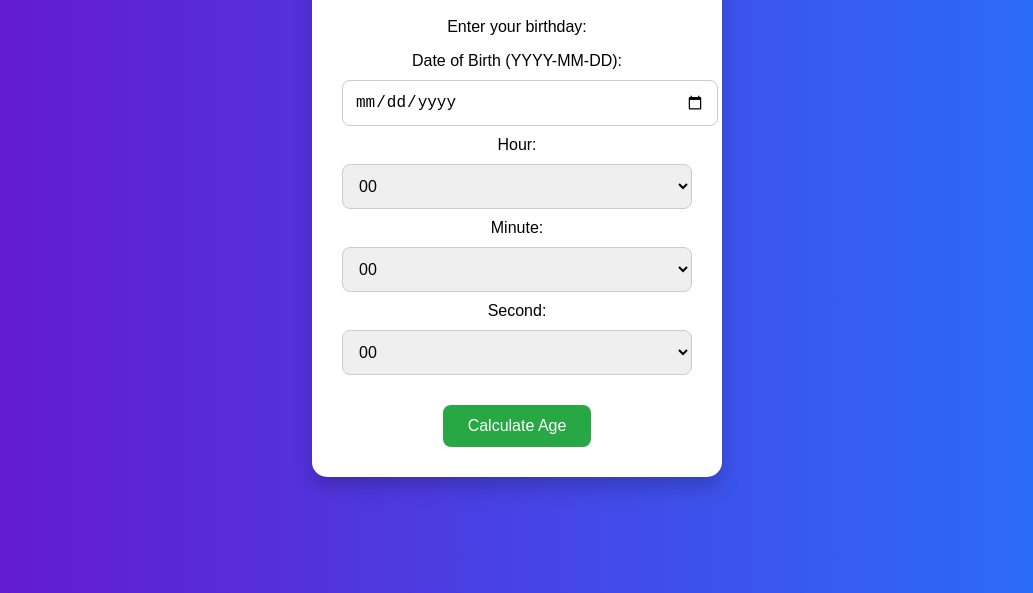
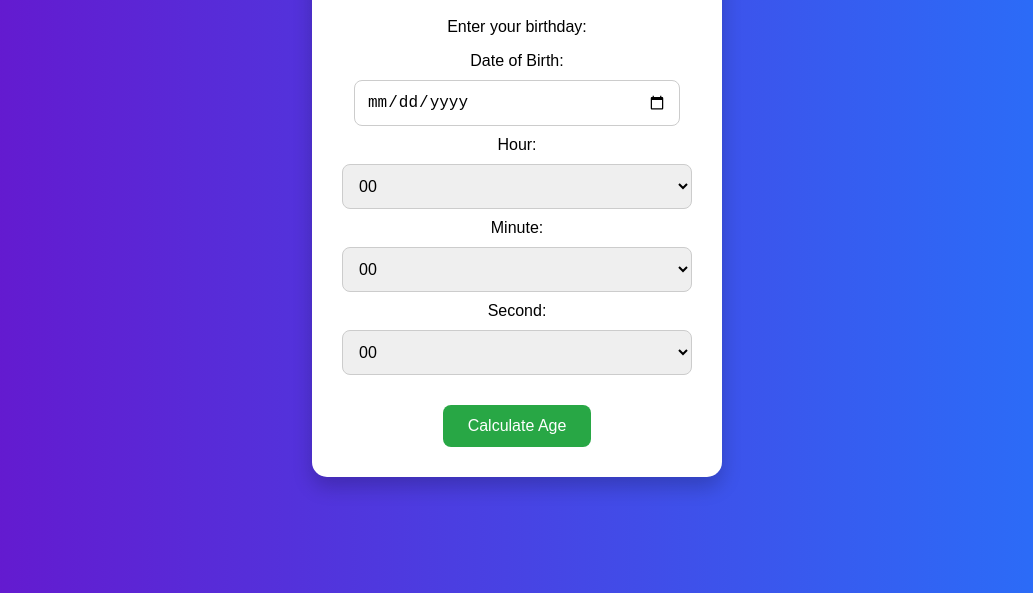
Before and after one commit to naddot/how-old, a plain HTML site: page index.html in a window 1280 px wide. Shown: the part 207-800 px from the top of the page, without its empty margins (123-1156 px from the left). Drawn offline with Linux system fonts and the light colour scheme.

Commit message:
mobile styling

```diff
--- a/index.html
+++ b/index.html
@@ -11,7 +11,7 @@
         <h1>How Old Are You?</h1>
         <p>Enter your birthday:</p>
 
-        <label for="birthday">Date of Birth (YYYY-MM-DD):</label>
+        <label for="birthday">Date of Birth:</label>
         <input type="date" id="birthday" name="birthday">
 
         <label for="hour">Hour:</label>
--- a/styles.css
+++ b/styles.css
@@ -37,6 +37,14 @@ input, select {
     transition: border 0.3s ease, box-shadow 0.3s ease;
 }
 
+/* Style for Date Input */
+input[type="date"] {
+    width: 100%; /* Ensure date input takes full width */
+    max-width: 300px; /* Set max-width to limit its size */
+    font-size: 16px; /* Adjust font size */
+}
+
+/* Focus Effect */
 input:focus, select:focus {
     border-color: #28a745;
     box-shadow: 0 0 8px rgba(40, 167, 69, 0.4); /* Green border and glow effect when focused */
@@ -91,12 +99,17 @@ button:active {
         padding: 20px;
     }
 
+    input, select {
+        font-size: 14px; /* Slightly smaller font size for inputs */
+        width: 100%; /* Ensure all inputs take full width */
+    }
+
+    #birthday {
+        max-width: 100%; /* Ensure the date input is responsive */
+    }
+
     button {
         width: 100%; /* Make button full width on mobile */
-    }
-
-    input, select {
-        font-size: 14px; /* Slightly smaller font size for inputs */
     }
 
     #result, #nextMilestone {
```
